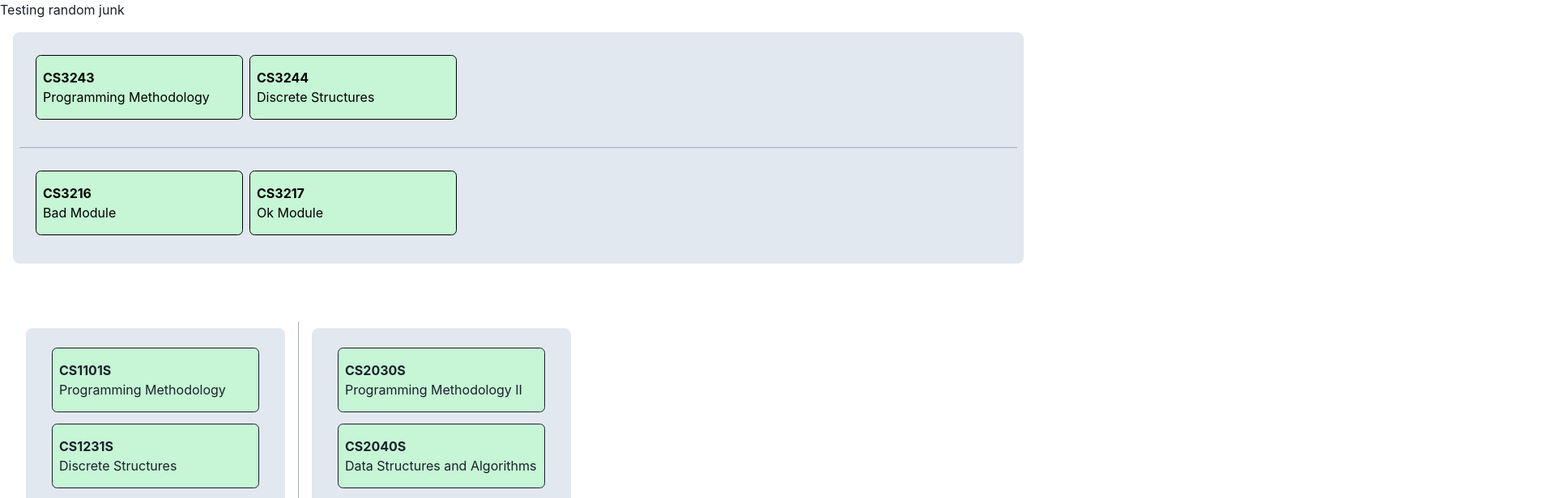
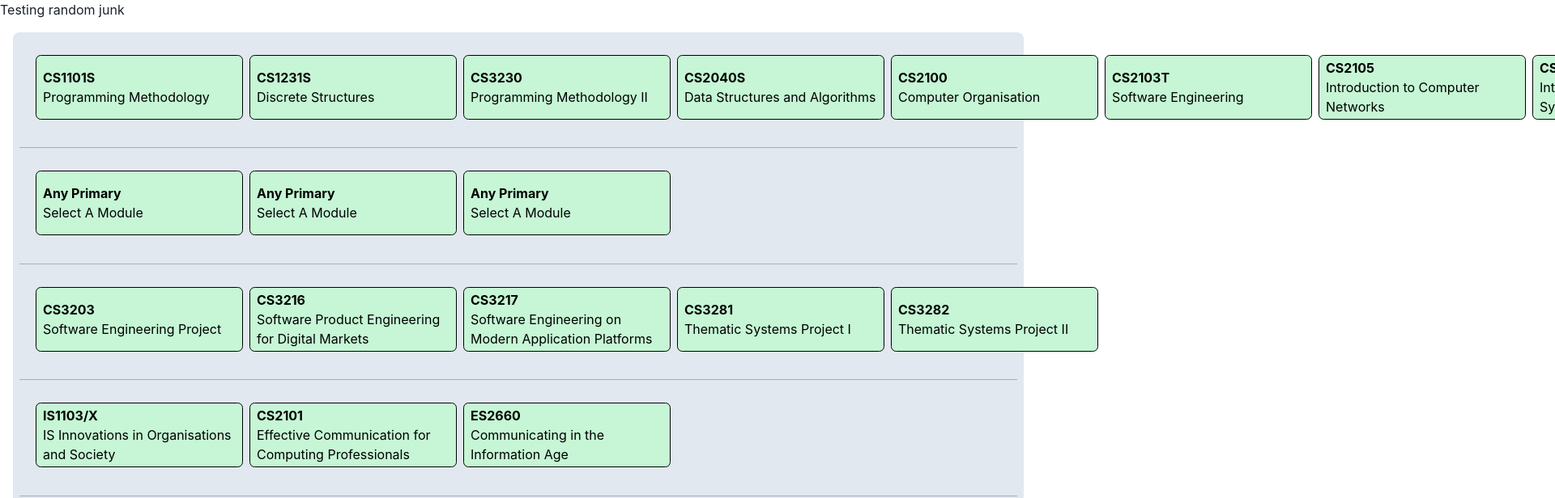
Before and after one commit to nus-planner/frontend, a Next.js app: page /ryan in a window 1280 px wide. Shown: the top 616 px of the page at 81% size, 1920 px wide, since content can reach past the window. Built offline with nearby package versions, Linux system fonts and the light colour scheme.

Commit message:
Hardcode cs requirements

```diff
--- a/src/components/PlannerContainer.tsx
+++ b/src/components/PlannerContainer.tsx
@@ -31,12 +31,12 @@ const PlannerContainer = ({
         minW="20em"
       >
         <SortableContext
-          items={semester.map((mod) => mod.code)}
+          items={semester.modules.map((mod) => mod.code)}
           id={id}
           strategy={verticalListSortingStrategy}
         >
           <VStack>
-            {semester.map((module) => (
+            {semester.modules.map((module) => (
               <ModuleBox module={module} key={module.code} />
             ))}
           </VStack>
--- a/src/pages/ryan.tsx
+++ b/src/pages/ryan.tsx
@@ -29,31 +29,95 @@ interface Container {
 const dummyModuleState: ModulesState = {
   requirements: [
     {
-      title: "Core Modules",
-      description: "Core module description",
+      title: "Computer Science Foundation",
+      description: "Compulsory modules",
+      totalCredits: 36,
       modules: [
-        { code: "CS3243", name: "Programming Methodology", credits: 4 },
-        { code: "CS3244", name: "Discrete Structures", credits: 4 },
+        { code: "CS1101S", name: "Programming Methodology", credits: 4 },
+        { code: "CS1231S", name: "Discrete Structures", credits: 4 },
+        { code: "CS3230", name: "Programming Methodology II", credits: 4 },
+        { code: "CS2040S", name: "Data Structures and Algorithms", credits: 4 },
+        { code: "CS2100", name: "Computer Organisation", credits: 4 },
+        { code: "CS2103T", name: "Software Engineering", credits: 4 },
+        { code: "CS2105", name: "Introduction to Computer Networks", credits: 4 },
+        { code: "CS2106", name: "Introduction to Operating Systems", credits: 4 },
+        { code: "CS3230", name: "Design and Analysis of Algorithms", credits: 4 },
+
+      ],
+    },
+    {
+      title: "Focus Area and Level-4000 or Above",
+      description: "1. 3 modules in the Area Primaries, with at least one module at level-4000 or above. "
+                 + "Computer Science Foundation modules that appear in Area Primaries can be counted as "
+                 + "one of the 3 modules towards satisfying a Focus Area."
+                 + "2. At least 12 MCs are at level-4000 or above.",
+      totalCredits: 24,
+      modules: [
+        { code: "Any Primary", name: "Select A Module", credits: null },
+        { code: "Any Primary", name: "Select A Module", credits: null },
+        { code: "Any Primary", name: "Select A Module", credits: null },
+      ],
+    },
+    {
+      title: "Computer Systems Team Project",
+      description: "At least 8 MCs of Computer Systems Team Project modules. CS3216 and CS3217, CS3281 and CS3282 "
+                 + "are to be taken together to fulfill the requirement",
+      totalCredits: 8,
+      modules: [
+        { code: "CS3203", name: "Software Engineering Project", credits: 8 },
+        { code: "CS3216", name: "Software Product Engineering for Digital Markets", credits: 5 },
+        { code: "CS3217", name: "Software Engineering on Modern Application Platforms", credits: 5 },
+        { code: "CS3281", name: "Thematic Systems Project I", credits: 4 },
+        { code: "CS3282", name: "Thematic Systems Project II", credits: 4 }
+      ],
+    },
+    {
+      title: "IT Professionalism",
+      description: "",
+      totalCredits: 12,
+      modules: [
+        { code: "IS1103/X", name: "IS Innovations in Organisations and Society", credits: 4 },
+        { code: "CS2101", name: "Effective Communication for Computing Professionals", credits: 4 },
+        { code: "ES2660", name: "Communicating in the Information Age", credits: 4 },
+      ],
+    },
+    {
+      title: "Mathematics and Sciences",
+      description: "",
+      totalCredits: 16,
+      modules: [
+        { code: "MA1521", name: "Calculus for Computing", credits: 4 },
+        { code: "MA1101R", name: "Linear Algebra I or MA2001 Linear Algebra I", credits: 4 },
+        { code: "ST2334", name: "Probability and Statistics 5 and one Science Module", credits: 8 },
       ],
     },
     {
       title: "Elective Modules",
-      description: "Elective module description",
+      description: "",
+      totalCredits: 32,
       modules: [
-        { code: "CS3216", name: "Bad Module", credits: 4 },
-        { code: "CS3217", name: "Ok Module", credits: 4 },
+        { code: "Any UE", name: "Select A Module", credits: 4 },
+        { code: "Any UE", name: "Select A Module", credits: 4 },
+        { code: "Any UE", name: "Select A Module", credits: 4 },
+        { code: "Any UE", name: "Select A Module", credits: 4 },
+        { code: "Any UE", name: "Select A Module", credits: 4 },
+        { code: "Any UE", name: "Select A Module", credits: 4 },
+        { code: "Any UE", name: "Select A Module", credits: 4 },
+        { code: "Any UE", name: "Select A Module", credits: 4 },
       ],
     },
   ],
   planner: [
-    [
-      { code: "CS1101S", name: "Programming Methodology", credits: 4 },
-      { code: "CS1231S", name: "Discrete Structures", credits: 4 },
-    ],
-    [
-      { code: "CS2030S", name: "Programming Methodology II", credits: 4 },
-      { code: "CS2040S", name: "Data Structures and Algorithms", credits: 4 },
-    ],
+    {
+      year: 1,
+      semester: 1,
+      modules: []
+    },
+    {
+      year: 1,
+      semester: 2,
+      modules: []
+    },
   ],
 
   startYear: "",
```
Also changed, not shown: src/interfaces/planner.ts (+8 -1 lines), src/pages/card.tsx (added, +12 -0 lines), src/pages/content.tsx (added, +49 -0 lines).
